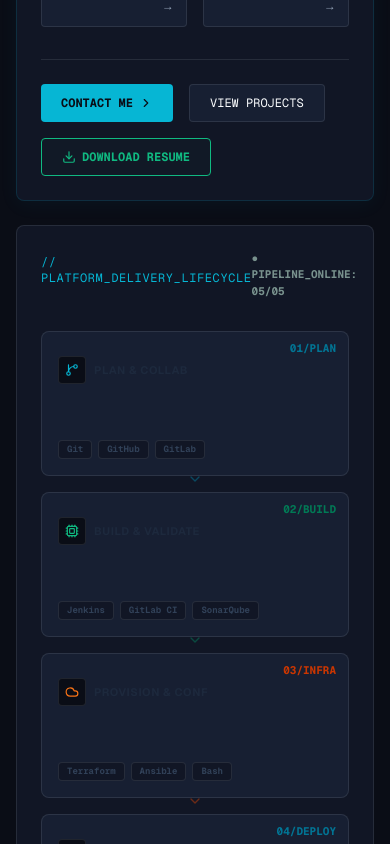
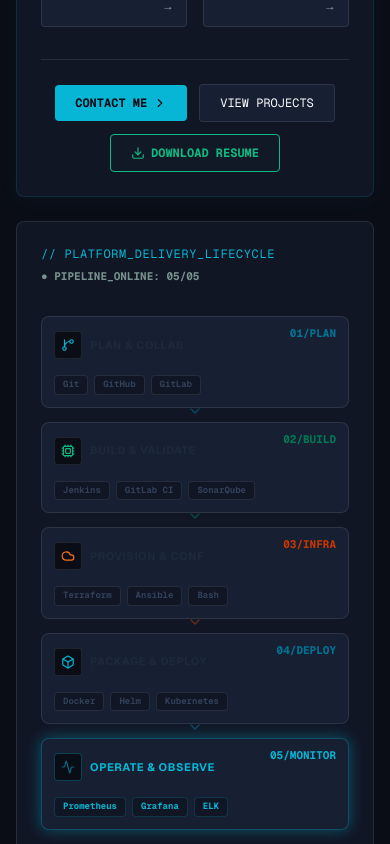
Before and after one commit to OsamaFarouk/portfolio, a Next.js app: page / in a window 390 px wide. Shown: the part 1260-2104 px from the top of the page. Built offline with nearby package versions, Linux system fonts and the light colour scheme.

Commit message:
feat: improve mobile responsiveness and footer interactions

```diff
--- a/package.json
+++ b/package.json
@@ -14,7 +14,8 @@
     "add:skill": "node scripts/add-content.js skill",
     "add:certification": "node scripts/add-content.js certification",
     "validate:content": "node scripts/validate-content.js",
-    "check:all": "npm run validate:content && npm run typecheck && npm run lint && npm test && npm run build"
+    "validate:tag": "node scripts/validate-release-tag.js",
+    "check:all": "npm run validate:content && npm run validate:tag && npm run typecheck && npm run lint && npm test && npm run build"
   },
   "dependencies": {
     "lucide-react": "^1.24.0",
--- /dev/null
+++ b/scripts/validate-release-tag.js
@@ -0,0 +1,55 @@
+const fs = require("fs");
+const path = require("path");
+
+const packagePath = path.join(__dirname, "..", "package.json");
+if (!fs.existsSync(packagePath)) {
+  console.error("✘ [ERROR] package.json not found");
+  process.exit(1);
+}
+
+const packageJson = JSON.parse(fs.readFileSync(packagePath, "utf8"));
+const pkgVersion = packageJson.version;
+
+if (!pkgVersion || typeof pkgVersion !== "string" || !/^\d+\.\d+\.\d+$/.test(pkgVersion)) {
+  console.error(`✘ [ERROR] Invalid semantic version in package.json: "${pkgVersion}"`);
+  process.exit(1);
+}
+
+const expectedTag = `v${pkgVersion}`;
+
+// Inspect environment variables for Git ref / tag (GitHub Actions, Vercel, or custom env)
+const githubRefName = process.env.GITHUB_REF_NAME || "";
+const githubRef = process.env.GITHUB_REF || "";
+const vercelGitCommitRef = process.env.VERCEL_GIT_COMMIT_REF || "";
+const customTag = process.env.GIT_TAG || process.env.RELEASE_TAG || "";
+
+let currentTag = "";
+if (githubRefName && githubRefName.startsWith("v")) {
+  currentTag = githubRefName;
+} else if (githubRef && githubRef.startsWith("refs/tags/v")) {
+  currentTag = githubRef.replace("refs/tags/", "");
+} else if (vercelGitCommitRef && vercelGitCommitRef.startsWith("v")) {
+  currentTag = vercelGitCommitRef;
+} else if (customTag) {
+  currentTag = customTag.startsWith("v") ? customTag : `v${customTag}`;
+}
+
+console.log(`=== PORTFOLIO RELEASE VERSION VALIDATION ===`);
+console.log(`• Authoritative package.json version: "${pkgVersion}"`);
+console.log(`• Target release Git tag:           "${expectedTag}"`);
+
+if (currentTag) {
+  console.log(`• Validating active Git tag:         "${currentTag}"`);
+  if (currentTag !== expectedTag) {
+    console.error(`\n\x1b[31m✘ [RELEASE TAG MISMATCH ERROR]\x1b[0m`);
+    console.error(`The Git tag '${currentTag}' does not match the authoritative package.json version '${pkgVersion}'.`);
+    console.error(`Expected tag: '${expectedTag}'`);
+    console.error(`\nPlease update package.json version to '${currentTag.replace(/^v/, "")}' before tagging '${currentTag}'.`);
+    process.exit(1);
+  }
+  console.log(`\x1b[32m✔ [PASS]\x1b[0m Git tag '${currentTag}' strictly matches package.json version '${pkgVersion}'.`);
+} else {
+  console.log(`\x1b[32m✔ [PASS]\x1b[0m Package version '${pkgVersion}' format is valid. No tag specified in environment.`);
+}
+
+console.log("============================================\n");
--- a/src/components/Hero.tsx
+++ b/src/components/Hero.tsx
@@ -233,54 +233,56 @@
             </a>
           </div>
 
-          <div className="flex flex-wrap gap-4 mt-8 pt-6 border-t border-border-muted">
+          <div className="flex flex-wrap justify-center sm:justify-start items-center gap-3 sm:gap-4 mt-8 pt-6 border-t border-border-muted">
             <a
               href="#contact"
-              className="px-5 py-2.5 rounded bg-accent-cyan text-bg-primary font-mono text-xs font-bold hover:bg-accent-cyan/95 hover:shadow-[0_0_15px_rgba(6,182,212,0.4)] transition-all flex items-center gap-1.5"
+              className="px-5 py-2.5 rounded bg-accent-cyan text-bg-primary font-mono text-xs font-bold hover:bg-accent-cyan/95 hover:shadow-[0_0_15px_rgba(6,182,212,0.4)] transition-all flex items-center justify-center gap-1.5"
             >
               <span>CONTACT ME</span>
               <ChevronRight size={14} />
             </a>
             <a
               href="#projects"
-              className="px-5 py-2.5 rounded bg-bg-tertiary border border-border-muted font-mono text-xs text-text-primary hover:border-accent-cyan hover:text-accent-cyan transition-all"
+              className="px-5 py-2.5 rounded bg-bg-tertiary border border-border-muted font-mono text-xs text-text-primary hover:border-accent-cyan hover:text-accent-cyan transition-all flex items-center justify-center"
             >
               VIEW PROJECTS
             </a>
+            <div className="w-full sm:w-auto flex justify-center">
               <a
                 href="/resume/Osama_Farouk_DevOps_Resume.pdf"
                 download="Osama_Farouk_DevOps_Resume.pdf"
-              className="px-5 py-2.5 rounded border font-bold bg-accent-emerald-glow/5 font-mono text-xs text-accent-emerald hover:bg-accent-emerald-glow/20 hover:border-accent-emerald transition-all flex items-center gap-1.5"
+                className="px-5 py-2.5 rounded border font-bold bg-accent-emerald-glow/5 font-mono text-xs text-accent-emerald hover:bg-accent-emerald-glow/20 hover:border-accent-emerald transition-all flex items-center justify-center gap-1.5"
               >
                 <Download size={14} />
                 <span>DOWNLOAD RESUME</span>
               </a>
             </div>
           </div>
+        </div>
 
         {/* Real-time Cluster Node Visualizer Grid */}
         <div className="bg-bg-secondary border border-border-muted rounded-lg p-6 overflow-hidden">
-          <div className="flex items-center justify-between mb-6">
-            <h2 className="font-mono text-xs text-accent-cyan uppercase tracking-wider mb-2">// PLATFORM_DELIVERY_LIFECYCLE</h2>
+          <div className="flex flex-col sm:flex-row sm:justify-between sm:text-left gap-1.5 sm:gap-4 mb-6">
+            <h2 className="font-mono text-xs text-accent-cyan uppercase tracking-wider">{"// PLATFORM_DELIVERY_LIFECYCLE"}</h2>
             <span className="font-mono text-[11px] text-emerald-100 dark:text-accent-emerald font-bold animate-pulse">● PIPELINE_ONLINE: 05/05</span>
           </div>
 
           {/* 5-Column Responsive Grid Layout (Prevents Overflow) */}
-          <div className="grid grid-cols-1 sm:grid-cols-2 lg:grid-cols-5 gap-4 py-2">
+          <div className="grid grid-cols-1 sm:grid-cols-2 lg:grid-cols-5 gap-3.5 sm:gap-4 py-2">
             {/* Stage 1 */}
-            <div className="bg-bg-tertiary border border-border-muted hover:border-accent-cyan hover:shadow-[0_0_15px_rgba(6,182,212,0.1)] rounded-lg p-4 transition-all duration-300 relative group flex flex-col justify-between min-h-[145px]">
+            <div className="bg-bg-tertiary border border-border-muted hover:border-accent-cyan hover:shadow-[0_0_15px_rgba(6,182,212,0.1)] rounded-lg p-3 sm:p-4 transition-all duration-300 relative group flex flex-col justify-between min-h-0 sm:min-h-[145px]">
               <div className="absolute top-2 right-3 font-mono text-[11px] text-cyan-700 dark:text-accent-cyan/99 group-hover:text-accent-cyan font-bold transition-colors">
                 01/PLAN
               </div>
-              <div className="mt-2">
-                <div className="flex items-center gap-2 mb-3">
+              <div className="mt-0.5 sm:mt-2">
+                <div className="flex items-center gap-2 mb-2 sm:mb-3">
                   <div className="p-1.5 rounded bg-bg-primary text-accent-cyan border border-border-muted group-hover:border-accent-cyan/30 transition-colors">
                     <GitBranch size={14} className="group-hover:scale-110 transition-transform" />
                   </div>
                   <span className="font-bold text-[11px] tracking-wider text-slate-800 dark:text-slate-100 uppercase group-hover:text-accent-cyan transition-colors">PLAN & COLLAB</span>
                 </div>
               </div>
-              <div className="flex flex-wrap gap-1.5 mt-auto">
+              <div className="flex flex-wrap gap-1.5 mt-2 sm:mt-auto">
                 {["Git", "GitHub", "GitLab"].map((tech) => (
                   <span key={tech} className="px-2 py-0.5 rounded bg-bg-secondary border border-border-muted font-mono text-[9px] text-slate-700 dark:text-slate-300 font-bold">
                     {tech}
@@ -298,19 +300,19 @@
             </div>
 
             {/* Stage 2 */}
-            <div className="bg-bg-tertiary border border-border-muted hover:border-accent-emerald hover:shadow-[0_0_15px_rgba(16,185,129,0.1)] rounded-lg p-4 transition-all duration-300 relative group flex flex-col justify-between min-h-[145px]">
+            <div className="bg-bg-tertiary border border-border-muted hover:border-accent-emerald hover:shadow-[0_0_15px_rgba(16,185,129,0.1)] rounded-lg p-3 sm:p-4 transition-all duration-300 relative group flex flex-col justify-between min-h-0 sm:min-h-[145px]">
               <div className="absolute top-2 right-3 font-mono text-[11px] text-emerald-700 dark:text-accent-emerald/99 group-hover:text-accent-emerald font-bold transition-colors">
                 02/BUILD
               </div>
-              <div className="mt-2">
-                <div className="flex items-center gap-2 mb-3">
+              <div className="mt-0.5 sm:mt-2">
+                <div className="flex items-center gap-2 mb-2 sm:mb-3">
                   <div className="p-1.5 rounded bg-bg-primary text-accent-emerald border border-border-muted group-hover:border-accent-emerald/30 transition-colors">
                     <Cpu size={14} className="group-hover:rotate-12 transition-transform" />
                   </div>
                   <span className="font-bold text-[11px] tracking-wider text-slate-800 dark:text-slate-100 uppercase group-hover:text-accent-emerald transition-colors">BUILD & VALIDATE</span>
                 </div>
               </div>
-              <div className="flex flex-wrap gap-1.5 mt-auto">
+              <div className="flex flex-wrap gap-1.5 mt-2 sm:mt-auto">
                 {["Jenkins", "GitLab CI", "SonarQube"].map((tech) => (
                   <span key={tech} className="px-2 py-0.5 rounded bg-bg-secondary border border-border-muted font-mono text-[9px] text-slate-700 dark:text-slate-300 font-bold">
                     {tech}
@@ -328,19 +330,19 @@
             </div>
 
             {/* Stage 3 */}
-            <div className="bg-bg-tertiary border border-border-muted hover:border-accent-orange hover:shadow-[0_0_15px_rgba(249,115,22,0.1)] rounded-lg p-4 transition-all duration-300 relative group flex flex-col justify-between min-h-[145px]">
+            <div className="bg-bg-tertiary border border-border-muted hover:border-accent-orange hover:shadow-[0_0_15px_rgba(249,115,22,0.1)] rounded-lg p-3 sm:p-4 transition-all duration-300 relative group flex flex-col justify-between min-h-0 sm:min-h-[145px]">
               <div className="absolute top-2 right-3 font-mono text-[11px] text-orange-700 dark:text-accent-orange/99 group-hover:text-accent-orange font-bold transition-colors">
                 03/INFRA
               </div>
-              <div className="mt-2">
-                <div className="flex items-center gap-2 mb-3">
+              <div className="mt-0.5 sm:mt-2">
+                <div className="flex items-center gap-2 mb-2 sm:mb-3">
                   <div className="p-1.5 rounded bg-bg-primary text-accent-orange border border-border-muted group-hover:border-accent-orange/30 transition-colors">
                     <Cloud size={14} className="group-hover:scale-110 transition-transform" />
                   </div>
                   <span className="font-bold text-[11px] tracking-wider text-slate-800 dark:text-slate-100 uppercase group-hover:text-accent-orange transition-colors">PROVISION & CONF</span>
                 </div>
               </div>
-              <div className="flex flex-wrap gap-1.5 mt-auto">
+              <div className="flex flex-wrap gap-1.5 mt-2 sm:mt-auto">
                 {["Terraform", "Ansible", "Bash"].map((tech) => (
                   <span key={tech} className="px-2 py-0.5 rounded bg-bg-secondary border border-border-muted font-mono text-[9px] text-slate-700 dark:text-slate-300 font-bold">
                     {tech}
@@ -358,19 +360,19 @@
             </div>
 
             {/* Stage 4 */}
-            <div className="bg-bg-tertiary border border-border-muted hover:border-accent-cyan hover:shadow-[0_0_15px_rgba(6,182,212,0.1)] rounded-lg p-4 transition-all duration-300 relative group flex flex-col justify-between min-h-[145px]">
+            <div className="bg-bg-tertiary border border-border-muted hover:border-accent-cyan hover:shadow-[0_0_15px_rgba(6,182,212,0.1)] rounded-lg p-3 sm:p-4 transition-all duration-300 relative group flex flex-col justify-between min-h-0 sm:min-h-[145px]">
               <div className="absolute top-2 right-3 font-mono text-[11px] text-cyan-700 dark:text-accent-cyan/99 group-hover:text-accent-cyan font-bold transition-colors">
                 04/DEPLOY
               </div>
-              <div className="mt-2">
-                <div className="flex items-center gap-2 mb-3">
+              <div className="mt-0.5 sm:mt-2">
+                <div className="flex items-center gap-2 mb-2 sm:mb-3">
                   <div className="p-1.5 rounded bg-bg-primary text-accent-cyan border border-border-muted group-hover:border-accent-cyan/30 transition-colors">
                     <Box size={14} className="group-hover:rotate-12 transition-transform" />
                   </div>
                   <span className="font-bold text-[11px] tracking-wider text-slate-800 dark:text-slate-100 uppercase group-hover:text-accent-cyan transition-colors">PACKAGE & DEPLOY</span>
                 </div>
               </div>
-              <div className="flex flex-wrap gap-1.5 mt-auto">
+              <div className="flex flex-wrap gap-1.5 mt-2 sm:mt-auto">
                 {["Docker", "Helm", "Kubernetes"].map((tech) => (
                   <span key={tech} className="px-2 py-0.5 rounded bg-bg-secondary border border-border-muted font-mono text-[9px] text-slate-700 dark:text-slate-300 font-bold">
                     {tech}
@@ -388,19 +390,19 @@
             </div>
 
             {/* Stage 5 */}
-            <div className="bg-bg-tertiary border border-accent-cyan/30 rounded-lg p-4 transition-all duration-300 relative group flex flex-col justify-between min-h-[145px] pipeline-glow-cyan">
+            <div className="bg-bg-tertiary border border-accent-cyan/30 rounded-lg p-3 sm:p-4 transition-all duration-300 relative group flex flex-col justify-between min-h-0 sm:min-h-[145px] pipeline-glow-cyan">
               <div className="absolute top-2 right-3 font-mono text-[11px] text-accent-cyan/99 font-bold">
                 05/MONITOR
               </div>
-              <div className="mt-2">
-                <div className="flex items-center gap-2 mb-3">
+              <div className="mt-0.5 sm:mt-2">
+                <div className="flex items-center gap-2 mb-2 sm:mb-3">
                   <div className="p-1.5 rounded bg-bg-primary text-accent-cyan border border-accent-cyan/30">
                     <Activity size={14} className="animate-pulse" />
                   </div>
                   <span className="font-bold text-[11px] tracking-wider text-accent-cyan uppercase">OPERATE & OBSERVE</span>
                 </div>
               </div>
-              <div className="flex flex-wrap gap-1.5 mt-auto">
+              <div className="flex flex-wrap gap-1.5 mt-2 sm:mt-auto">
                 {["Prometheus", "Grafana", "ELK"].map((tech) => (
                   <span key={tech} className="px-2 py-0.5 rounded bg-bg-secondary border border-accent-cyan/20 font-mono text-[9px] text-accent-cyan font-bold">
                     {tech}
--- a/src/components/Layout.tsx
+++ b/src/components/Layout.tsx
@@ -6,6 +6,7 @@
 import { Terminal as TerminalIcon, Menu, X, ArrowUp, ChevronDown, ExternalLink } from "lucide-react";
 import { profile } from "@/utils/dataLoader";
 import { scrollToSection } from "@/utils/scrollHelper";
+import { APP_VERSION } from "@/utils/version";
 
 export default function Layout({ children }: { children: React.ReactNode }) {
   const router = useRouter();
@@ -15,10 +16,12 @@
   const [credentialsOpen, setCredentialsOpen] = useState(false);
   const [mobileCredentialsOpen, setMobileCredentialsOpen] = useState(true);
   const [showBackToTop, setShowBackToTop] = useState(false);
+  const [isFooterDocked, setIsFooterDocked] = useState(false);
   const [activeSection, setActiveSection] = useState<string>("home");
 
   const dropdownRef = useRef<HTMLDivElement>(null);
   const hoverTimeoutRef = useRef<NodeJS.Timeout | null>(null);
+  const dockingSentinelRef = useRef<HTMLDivElement>(null);
 
   // Centralized Navigation Handler for main-bar section links
   const handleNavClick = (e: React.MouseEvent<HTMLAnchorElement | HTMLButtonElement>, sectionId: string) => {
@@ -130,6 +133,28 @@
     return () => {
       document.removeEventListener("mousedown", handleClickOutside);
       window.removeEventListener("keydown", handleKeyDown);
+    };
+  }, []);
+
+  // IntersectionObserver observing dedicated docking sentinel to dock mobile Top Up button before footer overlap
+  useEffect(() => {
+    if (typeof window === "undefined" || !dockingSentinelRef.current) return;
+
+    const observer = new IntersectionObserver(
+      ([entry]) => {
+        setIsFooterDocked(entry.isIntersecting);
+      },
+      {
+        root: null,
+        rootMargin: "0px 0px 80px 0px",
+        threshold: 0,
+      }
+    );
+
+    observer.observe(dockingSentinelRef.current);
+
+    return () => {
+      observer.disconnect();
     };
   }, []);
 
@@ -466,14 +491,27 @@
         {children}
       </main>
 
-      {/* Floating Back To Top Button */}
+      {/* Floating Mobile Back To Top Button (when NOT docked in footer) */}
+      {showBackToTop && !isFooterDocked && (
+        <button
+          type="button"
+          onClick={scrollToTop}
+          title="Back to top"
+          aria-label="Back to top"
+          className="flex sm:hidden fixed bottom-5 right-5 z-20 pb-[env(safe-area-inset-bottom)] w-12 h-12 rounded-lg bg-bg-secondary/90 backdrop-blur-md border border-accent-cyan/70 text-accent-cyan hover:border-accent-cyan hover:bg-bg-tertiary hover:shadow-[0_0_15px_rgba(6,182,212,0.35)] active:scale-95 transition-all duration-200 items-center justify-center cursor-pointer shadow-lg group"
+        >
+          <ArrowUp size={18} className="group-hover:-translate-y-0.5 transition-transform" />
+        </button>
+      )}
+
+      {/* Desktop Fixed Back To Top Button */}
       {showBackToTop && (
         <button
           type="button"
           onClick={scrollToTop}
           title="Back to top"
           aria-label="Back to top"
-          className="fixed bottom-5 right-5 sm:bottom-10 sm:right-10 z-20 w-12 h-12 rounded-lg bg-bg-secondary/90 backdrop-blur-md border border-accent-cyan/70 text-accent-cyan hover:border-accent-cyan hover:bg-bg-tertiary hover:shadow-[0_0_15px_rgba(6,182,212,0.35)] active:scale-95 transition-all duration-200 flex items-center justify-center cursor-pointer shadow-lg group"
+          className="hidden sm:flex fixed sm:bottom-10 sm:right-10 z-20 w-12 h-12 rounded-lg bg-bg-secondary/90 backdrop-blur-md border border-accent-cyan/70 text-accent-cyan hover:border-accent-cyan hover:bg-bg-tertiary hover:shadow-[0_0_15px_rgba(6,182,212,0.35)] active:scale-95 transition-all duration-200 items-center justify-center cursor-pointer shadow-lg group"
         >
           <ArrowUp size={18} className="group-hover:-translate-y-0.5 transition-transform" />
         </button>
@@ -481,13 +519,35 @@
 
       {/* Footer */}
       <footer className="w-full border-t border-border-muted bg-bg-secondary/40 py-6 font-mono text-[11px] text-text-secondary">
-        <div className="max-w-7xl mx-auto px-4 sm:px-6 lg:px-8 flex flex-col sm:flex-row items-center justify-between gap-4">
-          <div>
-            &copy; {new Date().getFullYear()} Osama Ahmed Farouk. All rights reserved.
-          </div>
-          <div className="flex items-center gap-6">
-            <span>SECURE CONSOLE V1.2.1</span>
-            <span className="text-accent-cyan animate-pulse">● PORTAL HEALTH: OK</span>
+        <div className="max-w-7xl mx-auto px-4 sm:px-6 lg:px-8 flex flex-col items-center gap-4">
+          {/* Docking Sentinel (Triggers docking 80px before floating button overlaps footer) */}
+          <div ref={dockingSentinelRef} className="w-full h-0 pointer-events-none" />
+
+          {/* Mobile Docked Top Up Button (when docking sentinel IS in viewport) */}
+          {showBackToTop && isFooterDocked && (
+            <div className="flex sm:hidden justify-center mb-1">
+              <button
+                type="button"
+                onClick={scrollToTop}
+                title="Back to top"
+                aria-label="Back to top"
+                className="w-12 h-12 rounded-lg bg-bg-secondary/90 backdrop-blur-md border border-accent-cyan/70 text-accent-cyan hover:border-accent-cyan hover:bg-bg-tertiary hover:shadow-[0_0_15px_rgba(6,182,212,0.35)] active:scale-95 transition-all duration-200 flex items-center justify-center cursor-pointer shadow-lg group"
+              >
+                <ArrowUp size={18} className="group-hover:-translate-y-0.5 transition-transform" />
+              </button>
+            </div>
+          )}
+
+          <div className="w-full flex flex-col sm:flex-row items-center justify-between gap-4">
+            <div>
+              &copy; {new Date().getFullYear()} Osama Ahmed Farouk. All rights reserved.
+            </div>
+            <div className="flex items-center gap-6">
+              <span>SECURE CONSOLE V{APP_VERSION}</span>
+              <span>
+                <span className="text-[#32D74B] font-bold animate-pulse">● </span> PORTAL HEALTH: <span className="text-[#32D74B] font-bold animate-pulse">OK</span>
+              </span>
+            </div>
           </div>
         </div>
       </footer>
--- a/src/utils/terminalEngine.ts
+++ b/src/utils/terminalEngine.ts
@@ -91,6 +91,28 @@
   }
 };
 
+export const getMobilePromptPath = (context: TerminalContext): string => {
+  switch (context) {
+    case "projects":
+      return "~/projects$";
+    case "certifications":
+      return "~/certifications$";
+    case "skills":
+      return "~/skills$";
+    case "experience":
+      return "~/experience$";
+    case "education":
+      return "~/education$";
+    case "courses":
+      return "~/courses$";
+    case "closed":
+      return "[DISCONNECTED]";
+    case "main":
+    default:
+      return "~$";
+  }
+};
+
 export const getVirtualPath = (context: TerminalContext): string => {
   switch (context) {
     case "projects":
@@ -113,8 +135,10 @@
   }
 };
 
+import { APP_VERSION } from "./version";
+
 export const getInitialBanner = (): string => {
-  return `OSAMA INFRASTRUCTURE CONTROL CONSOLE [v2.4.0-STABLE]
+  return `OSAMA INFRASTRUCTURE CONTROL CONSOLE [v${APP_VERSION}-STABLE]
 
 [OK] SECURE SHELL SESSION OPENED
 [OK] CLUSTER CONTEXT LOADED: PORTFOLIO-CLUSTER
--- /dev/null
+++ b/src/utils/version.ts
@@ -0,0 +1,8 @@
+import packageJson from "../../package.json";
+
+/**
+ * Authoritative Application Version
+ * Derived directly from package.json version field.
+ * Client bundle receives only this string constant.
+ */
+export const APP_VERSION: string = packageJson.version;
```
Also changed, not shown: src/components/Terminal.tsx (+34 -7 lines), 1 other file (tests, documents, lock files or other folders). Lines whose indentation alone changed are shown as unchanged.
